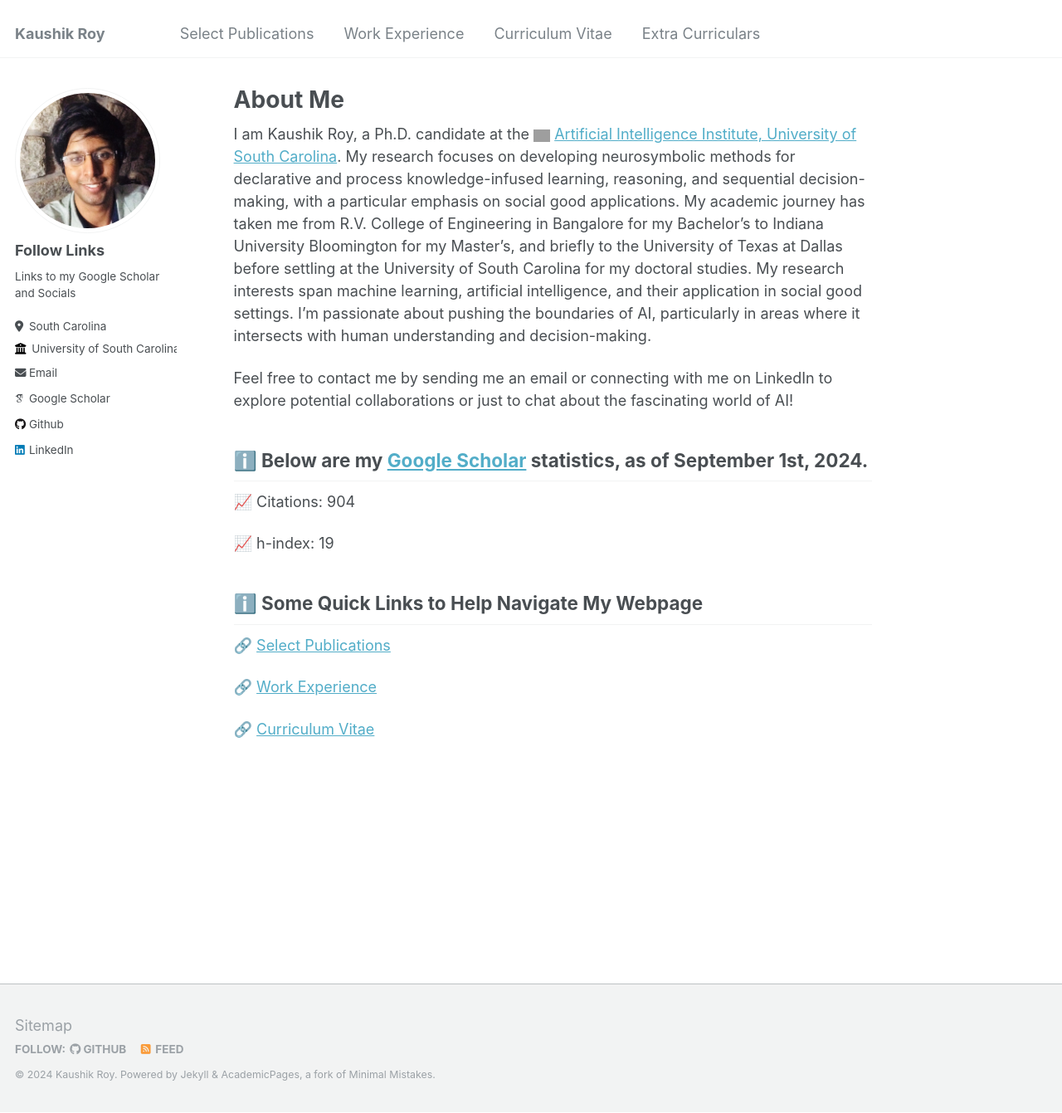
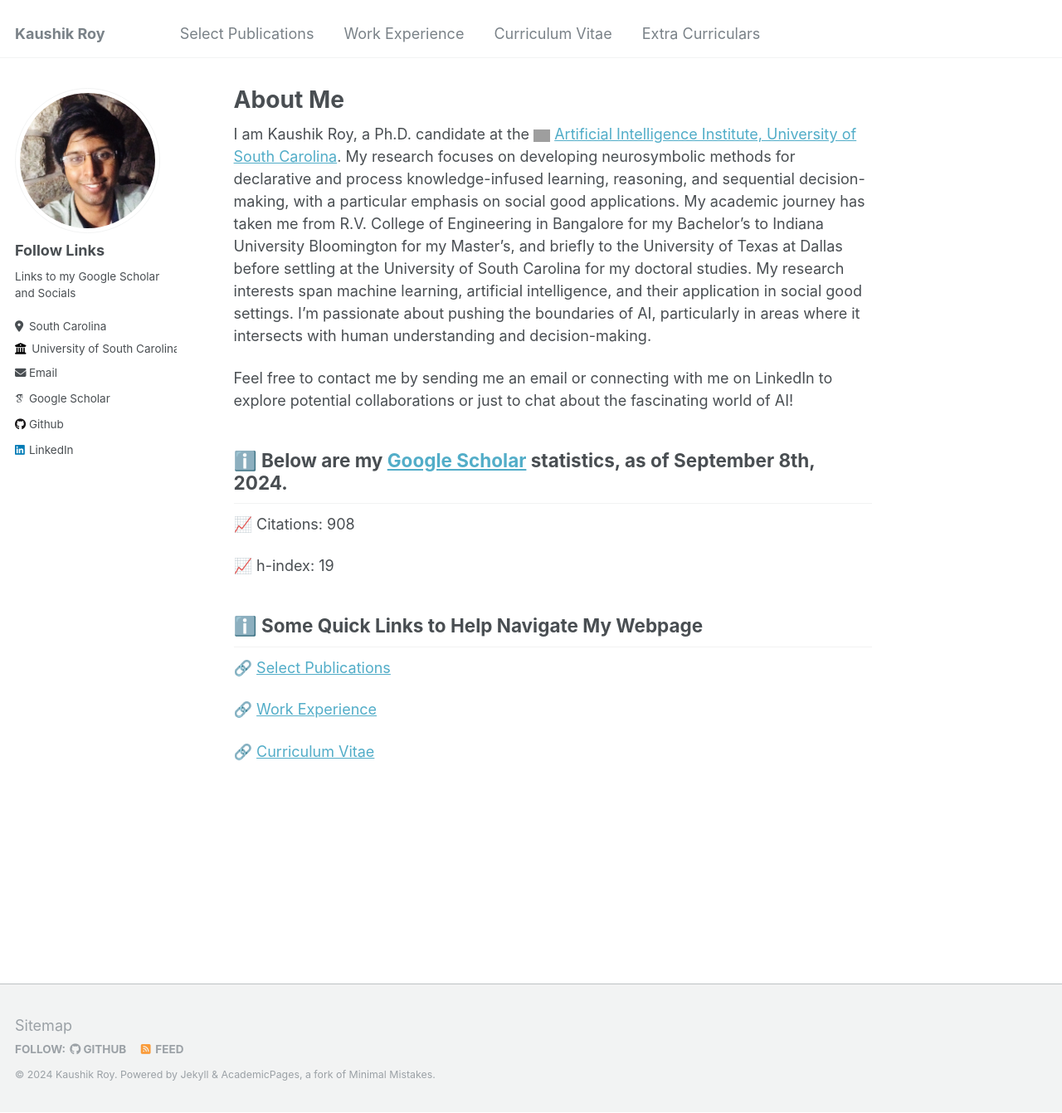
Before and after one commit to kauroy1994/home, a Jekyll site: the page built from _pages/about.md, in a window 1280 px wide and 1341 px high. Shown: the whole window at 83% size. Built offline with Jekyll 4.4.1, drawn with Linux system fonts in a browser that asks for light colours; some web fonts are replaced; grey boxes are pictures that could not be loaded.

Commit message:
Update about.md

```diff
--- a/_pages/about.md
+++ b/_pages/about.md
@@ -9,8 +9,8 @@
 
 Feel free to contact me by sending me an email or connecting with me on LinkedIn to explore potential collaborations or just to chat about the fascinating world of AI!
 
-## ℹ️ Below are my [Google Scholar](https://scholar.google.com/citations?user=LpOo_IUAAAAJ&hl=en) statistics, as of September 1st, 2024.
-📈 Citations: 904
+## ℹ️ Below are my [Google Scholar](https://scholar.google.com/citations?user=LpOo_IUAAAAJ&hl=en) statistics, as of September 8th, 2024.
+📈 Citations: 908
 
 📈 h-index: 19
 
```
